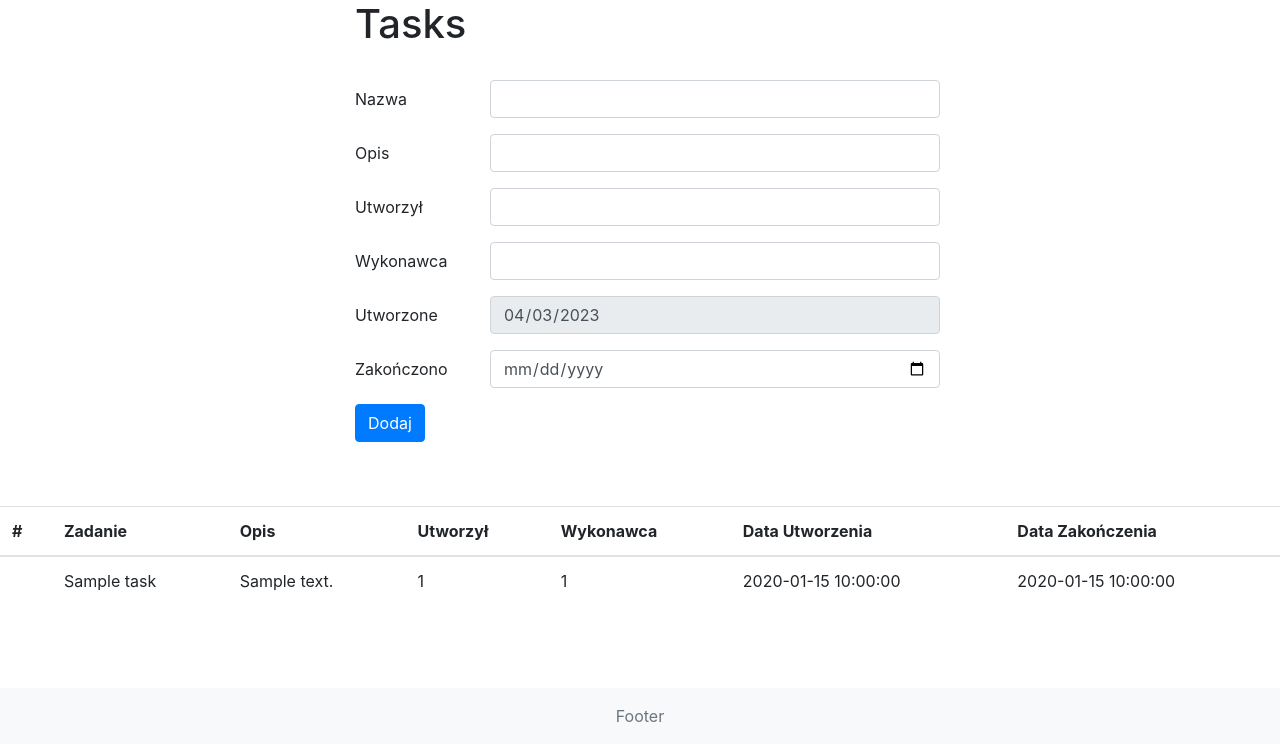
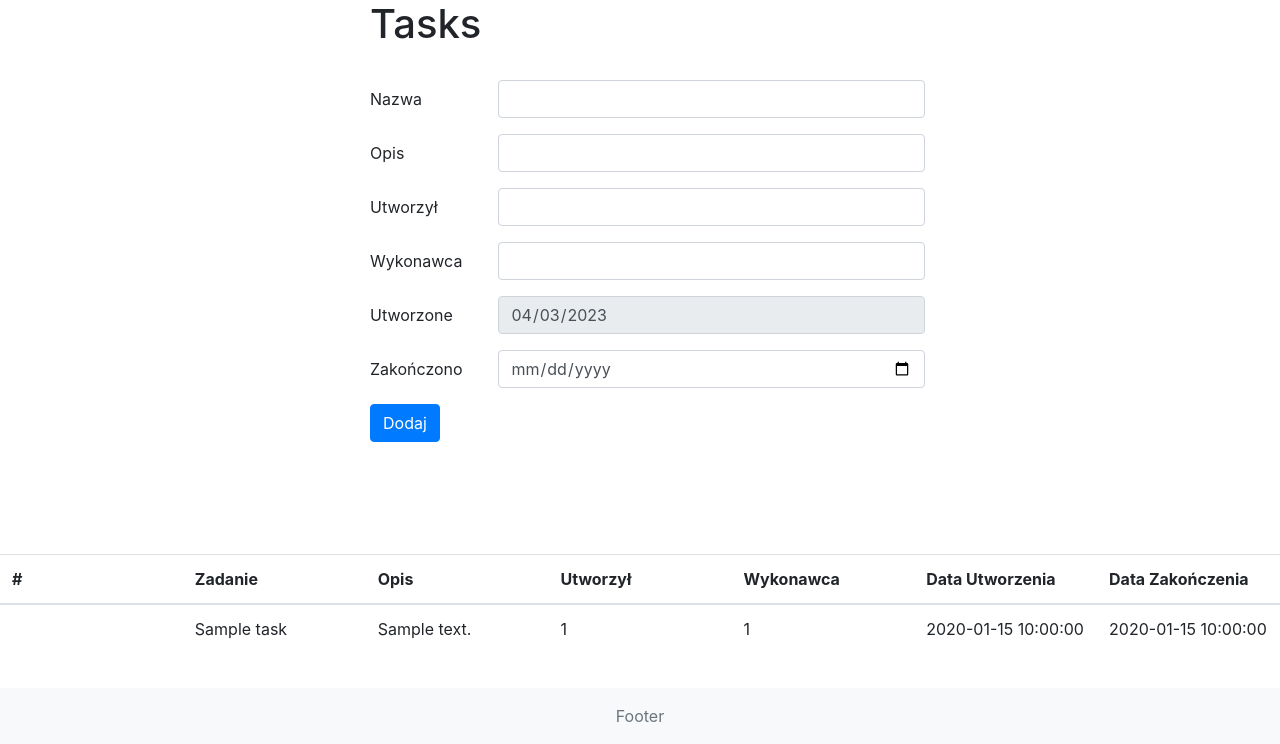
Before and after one commit to Vesemi/flaskProject1, a Flask app: page /tasks in a window 1280 px wide. Shown: the part 56-800 px from the top of the page. Run offline with Flask 3, Linux system fonts and the light colour scheme; a user stored in the database is signed in; tables that the repository leaves empty hold one stand-in row (values such as "Sample post").

Commit message:
updated css and templates

```diff
--- a/static/css/main.css
+++ b/static/css/main.css
@@ -3,6 +3,9 @@
     padding: 0;
 
 }
-.container{
-    max-width: 600px;
+
+
+table {
+    table-layout: fixed;
+    word-wrap: break-word;
 }
--- a/templates/base.html
+++ b/templates/base.html
@@ -27,7 +27,7 @@
             </ul>
         {% endif %}
         {% endwith %}
-      </div>
+        </div>
     <!-- Optional JavaScript -->
     <!-- jQuery first, then Popper.js, then Bootstrap JS -->
     <script src="https://code.jquery.com/jquery-3.3.1.slim.min.js" integrity="sha384-q8i/X+965DzO0rT7abK41JStQIAqVgRVzpbzo5smXKp4YfRvH+8abtTE1Pi6jizo" crossorigin="anonymous"></script>
--- a/templates/login.html
+++ b/templates/login.html
@@ -2,6 +2,8 @@
 
 {% block content %}
 <div class="container">
+    <div class="row justify-content-center">
+        <div class="col-md-6 mb-5">
     <h1>Logowanie</h1><br>
     <form action="" class="form-group"  method="post" novalidate>
         {{ form.hidden_tag() }}
@@ -30,5 +32,7 @@
 
         <p>{{ form.submit(class_="btn btn-primary btn-block") }}</p>
     </form>
+        </div>
+    </div>
 </div>
 {% endblock %}
--- a/templates/main.html
+++ b/templates/main.html
@@ -1,3 +1,7 @@
 <main class="container p-3">
+    <div class="row justify-content-center">
+        <div class="col-md-6 mb-5">
     <p>main part of the sitebanananan</p>
+        </div>
+    </div>
 </main>
--- a/templates/register.html
+++ b/templates/register.html
@@ -2,6 +2,8 @@
 
 {% block content %}
 <div class="container">
+    <div class="row justify-content-center">
+        <div class="col-md-6 mb-5">
     <h1>Register</h1><br>
     <form action="" class="form-group" method="post">
         {{ form.hidden_tag() }}
@@ -36,5 +38,7 @@
         <br>
         <p>{{ form.submit(class_="btn btn-primary btn-block") }}</p>
     </form>
+        </div>
+    </div>
 </div>
 {% endblock %}
--- a/templates/tasks.html
+++ b/templates/tasks.html
@@ -1,6 +1,8 @@
 {% extends "base.html" %}
 {% block content  %}
     <div class="container">
+        <div class="row justify-content-center">
+        <div class="col-md-6 mb-5">
     <h1>Tasks</h1>
     <br>
     <form action="/tasks" class="" method="post" novalidate>
@@ -50,6 +52,7 @@
 
         <p>{{ form.submit(class_="btn btn-primary ") }}</p>
     </form>
+    </div></div>
     </br>
     </br>
 </div><div class="table-container">
--- a/templates/user.html
+++ b/templates/user.html
@@ -2,6 +2,8 @@
 
 {% block content %}
 <div class="container">
+    <div class="row justify-content-center">
+        <div class="col-md-6 mb-5">
     <h1>User: {{ user.username }}</h1>
     <hr>
     {% for post in posts %}
@@ -9,5 +11,7 @@
     {{ post.author.username }} says: <b>{{ post.body }}</b>
     </p>
     {% endfor %}
+        </div>
+    </div>
 </div>
 {% endblock %}
--- a/templates/users.html
+++ b/templates/users.html
@@ -1,6 +1,8 @@
 {% extends "base.html" %}
 {% block content %}
     <div class="container">
+        <div class="row justify-content-center">
+            <div class="col-md-6 mb-5">
     <h1>Users</h1>
     <br>
 
@@ -10,5 +12,7 @@
     {% endfor %}
 </ul>
     <br>
+            </div>
+        </div>
     </div>
 {% endblock %}
```
